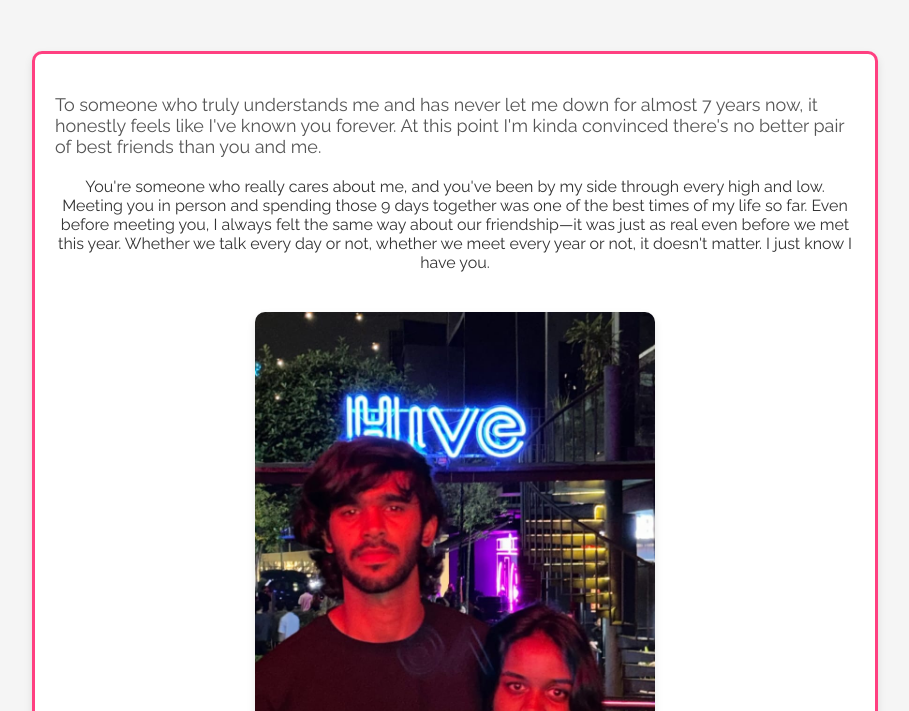
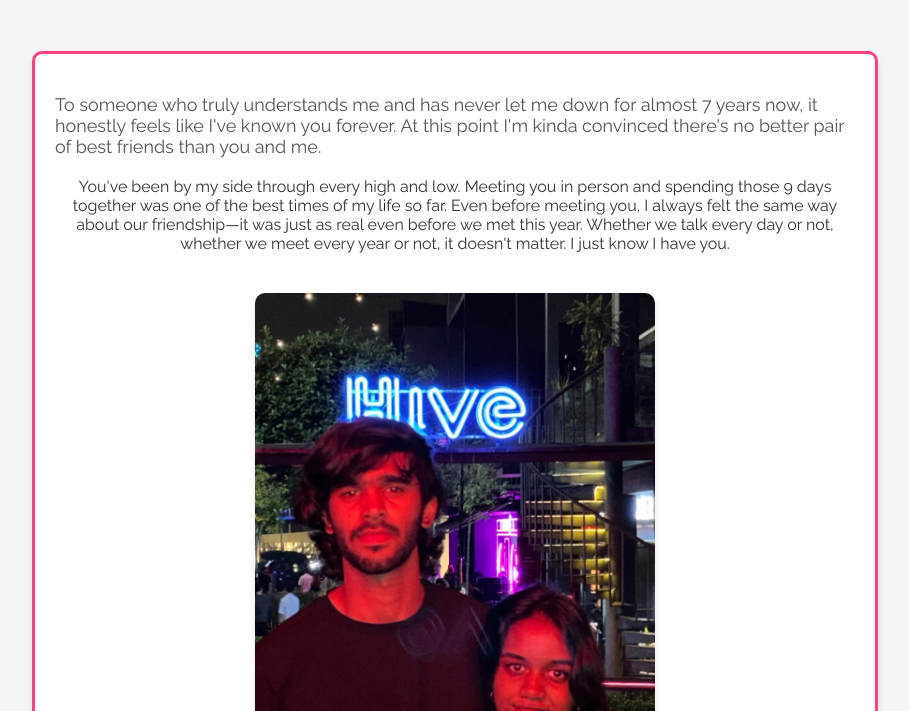
Before and after one commit to rohithDoesThings/hbday-xani, a plain HTML site: page index.html in a window 1280 px wide. Shown: the part 89-800 px from the top of the page, without its empty margins (185-1094 px from the left). Drawn offline with Linux system fonts and the light colour scheme.

Commit message:
Update index.html

```diff
--- a/index.html
+++ b/index.html
@@ -87,7 +87,7 @@
     <div class="message-box">
       <p>To someone who truly understands me and has never let me down for almost 7 years now, it honestly feels like I've known you forever. At this point I'm kinda convinced there's no better pair of best friends than you and me.
 
-        <p> </p>You're someone who really cares about me, and you've been by my side through every high and low. Meeting you in person and spending those 9 days together was one of the best times of my life so far. Even before meeting you, I always felt the same way about our friendship—it was just as real even before we met this year. Whether we talk every day or not, whether we meet every year or not, it doesn't matter. I just know I have you.</p>
+        <p> </p>You've been by my side through every high and low. Meeting you in person and spending those 9 days together was one of the best times of my life so far. Even before meeting you, I always felt the same way about our friendship—it was just as real even before we met this year. Whether we talk every day or not, whether we meet every year or not, it doesn't matter. I just know I have you.</p>
       <div class="gallery">
         <img src="pic1.jpg" alt="Memory 1">
       </div>
```
